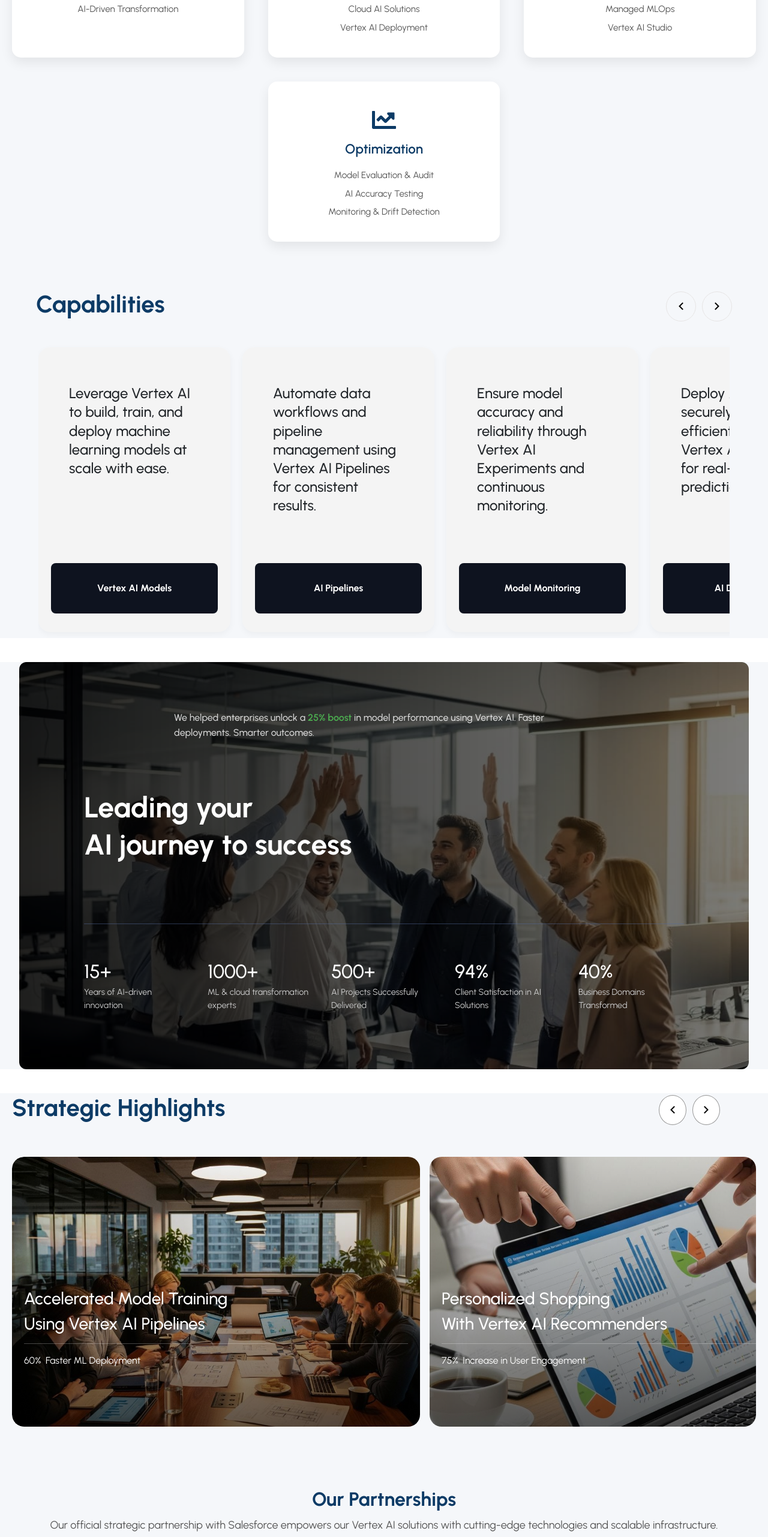
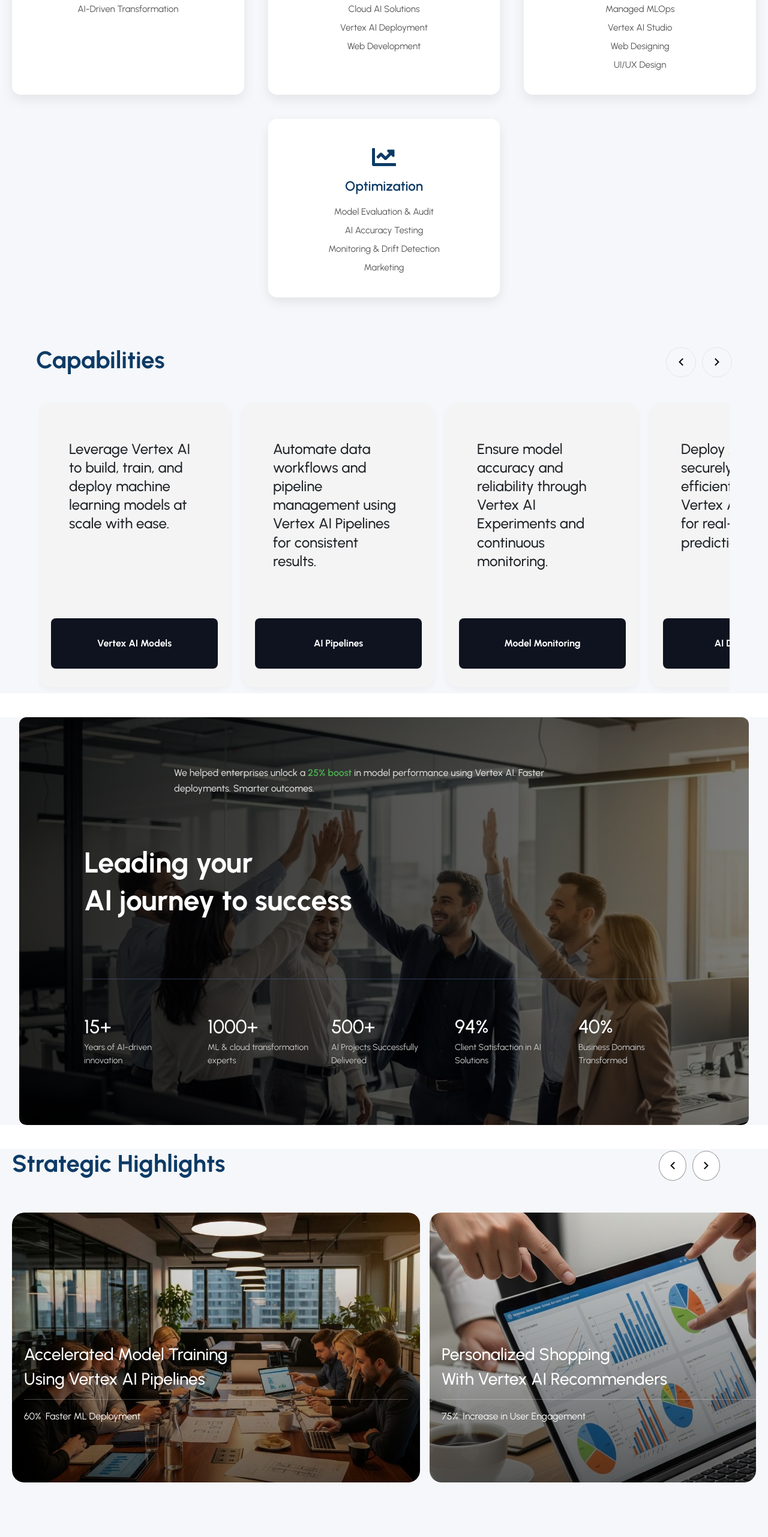
Before and after one commit to shif-aahmed/vertexai, a React (Vite) app: page / in a window 1280 px wide. Shown: the part 1179-3742 px from the top of the page at 60% size. Built offline with nearby package versions, Linux system fonts and the light colour scheme; a web font is replaced by a local one.

Commit message:
services

```diff
--- a/src/Components/AwardsSection/AwardsSection.jsx
+++ b/src/Components/AwardsSection/AwardsSection.jsx
@@ -4,14 +4,12 @@ import widgetImage12 from "../../assets/images/Salesforce.svg";
 import widgetImage13 from "../../assets/images/aws.svg";
 
 import './AwardsSection.css';
+
 const partnerships = [
   {
     img: widgetImage12,
     text: "Salesforce – Official Vertex AI Partner",
-  }
-];
-
-const integrations = [
+  },
   {
     img: widgetImage11,
     text: "Microsoft – Supported integrations for multi-cloud environments",
@@ -25,12 +23,11 @@ const integrations = [
 const AwardsSection = () => {
   return (
     <div className='awards-container'>
-      {/* Official Partnership Section */}
+      {/* Merged Partnerships Section */}
       <section className="partnership-section" id="partnerships">
         <h2>Our Partnerships</h2>
         <p className="subtitle">
-          Our official strategic partnership with Salesforce empowers our Vertex AI
-          solutions with cutting-edge technologies and scalable infrastructure.
+          We partner with Salesforce and other leading cloud providers to deliver robust Vertex AI solutions, ensuring seamless integrations, innovative technologies, and scalable multi-cloud support.
         </p>
         <div className="awards-grid">
           {partnerships.map((item, index) => (
@@ -41,23 +38,6 @@ const AwardsSection = () => {
           ))}
         </div>
       </section>
-
-      {/* Integrations Section */}
-      <section className="partnership-section">
-        <h2>Integrations & Ecosystem</h2>
-        <p className="subtitle">
-          Vertex AI can integrate with tools and platforms from other cloud providers
-          for customers operating in diverse environments.
-        </p>
-        <div className="awards-grid">
-          {integrations.map((item, index) => (
-            <div className="award-card" key={index}>
-              <img src={item.img} alt={`integration ${index}`} />
-              <p>{item.text}</p>
-            </div>
-          ))}
-        </div>
-      </section>
     </div>
   );
 };
--- a/src/Components/Footer/Footer.jsx
+++ b/src/Components/Footer/Footer.jsx
@@ -35,7 +35,7 @@ const Footer = () => {
             <h4>Follow Us</h4>
             <div className="social-icons">
               <a href="#"><FaLink /></a>
-              <a href="#"><FaFacebookF /></a>
+              <a href="https://www.facebook.com/profile.php?id=61579347417539"><FaFacebookF /></a>
               <a href="#"><FaInstagram /></a>
               <a href="#"><FaYoutube /></a>
               <a href="#"><FaTiktok /></a>
--- a/src/Components/NavBar/NavBar.css
+++ b/src/Components/NavBar/NavBar.css
@@ -120,7 +120,9 @@
     gap: 0;
     padding: 0;
     background-color: #0a132c;
-    align-items: flex-start;
+    align-items: flex-start ;
+    margin-top: 50px;
+
   }
 
   .mobile-menu.active {
--- a/src/Components/NavBar/NavBar.jsx
+++ b/src/Components/NavBar/NavBar.jsx
@@ -35,8 +35,8 @@ const Navbar = () => {
         <a href="#services" onClick={() => setIsOpen(false)}>Services</a>
         <a href="#highlights" onClick={() => setIsOpen(false)}>Highlights</a>
         <a href="#blogs" onClick={() => setIsOpen(false)}>Blog</a>
-        <a href="#career" onClick={() => setIsOpen(false)}>Career</a>
-        <a href="#resources" onClick={() => setIsOpen(false)}>Resources</a>
+        <a href="#capabilities" onClick={() => setIsOpen(false)}>Capabilities</a>
+        <a href="#partnerships" onClick={() => setIsOpen(false)}>Partnership</a>
       </div>
     </nav>
   );
--- a/src/Components/Services/Services.jsx
+++ b/src/Components/Services/Services.jsx
@@ -26,6 +26,7 @@ const servicesData = [
       "AI-Powered Applications",
       "Cloud AI Solutions",
       "Vertex AI Deployment",
+      "Web Development", // Added
     ],
   },
   {
@@ -39,6 +40,8 @@ const servicesData = [
       "Training & Fine-Tuning",
       "Managed MLOps",
       "Vertex AI Studio",
+      "Web Designing", // Added
+      "UI/UX Design", // Added
     ],
   },
   {
@@ -48,6 +51,7 @@ const servicesData = [
       "Model Evaluation & Audit",
       "AI Accuracy Testing",
       "Monitoring & Drift Detection",
+      "Marketing", // Added
     ],
   }
 ];
@@ -73,7 +77,6 @@ const Services = () => {
     setIsLoading(true);
 
     try {
-      // Replace this URL with  actual API
       const response = await fetch("https://your-api-endpoint.com/chat", {
         method: "POST",
         headers: {
```
